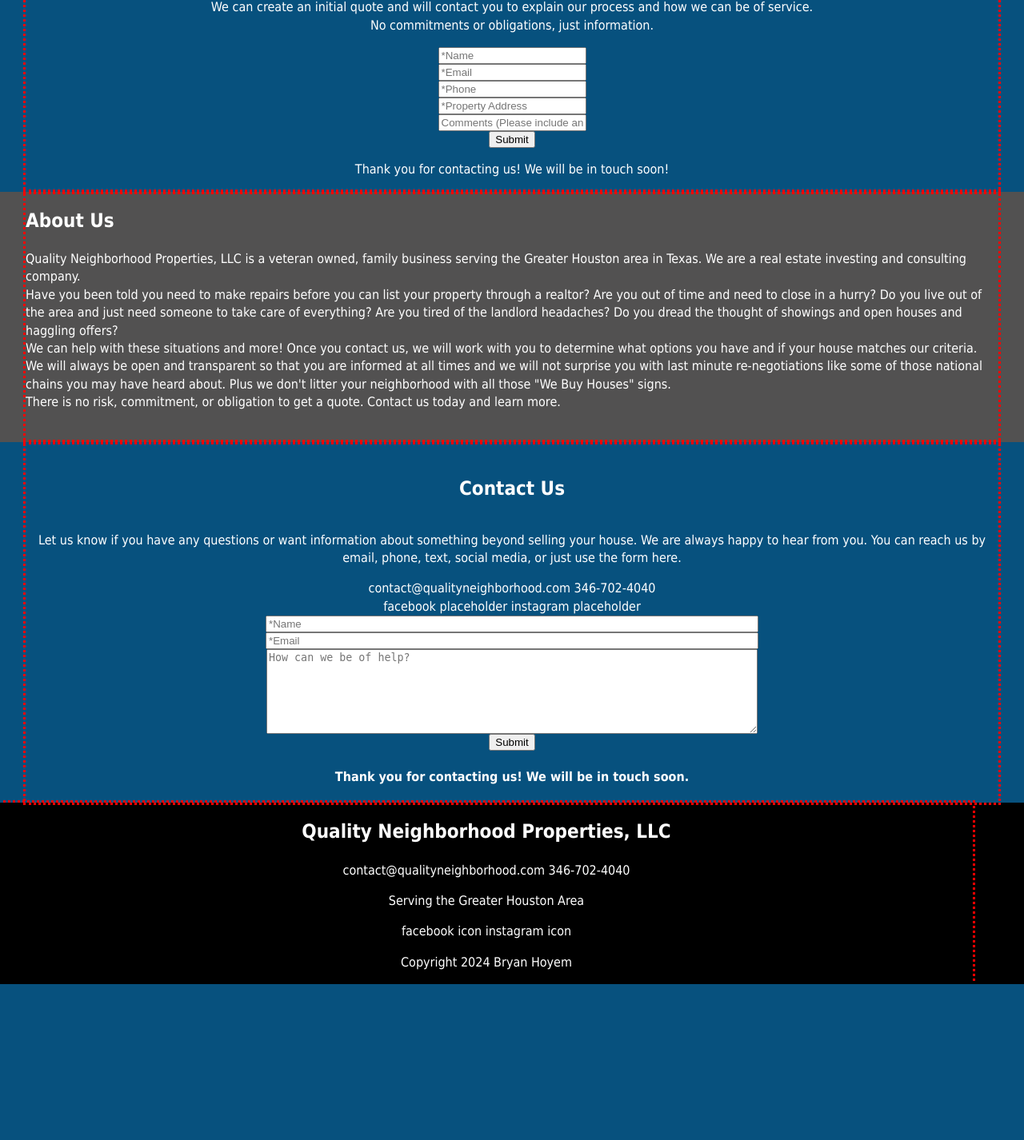
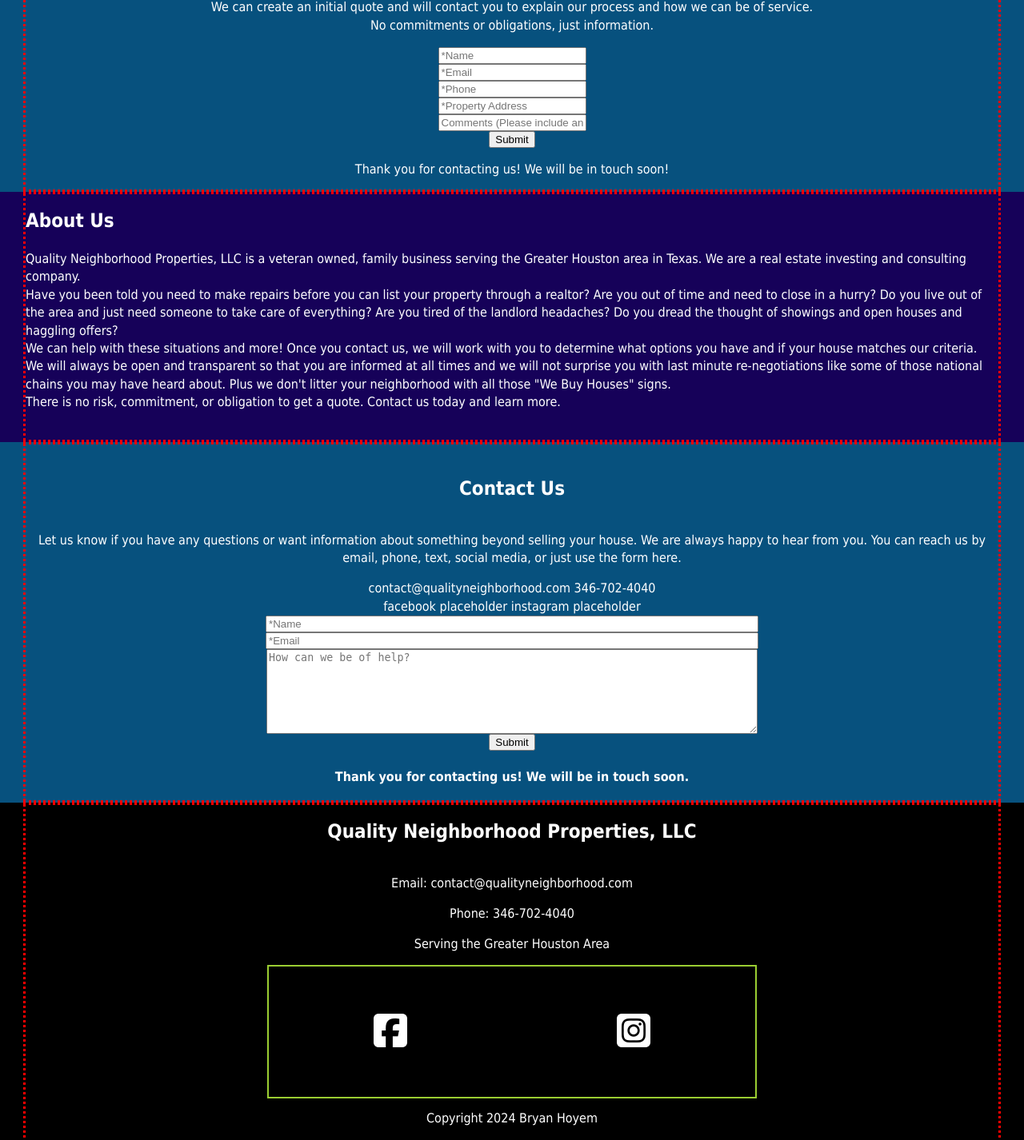
Before and after one commit to bhoyem/qnp-site, a PHP site: page / in a window 1280 px wide. Shown: the part 809-2235 px from the top of the page at 80% size. Before the commit the page ends 2040 px from the top, so only its background shows below. Run offline with PHP 8.4, Linux system fonts and the light colour scheme; some libraries are stand-ins or nearby versions.

Commit message:
Added to css and formatting

```diff
--- a/css/style.css
+++ b/css/style.css
@@ -170,7 +170,7 @@
 
 #aboutus-section {
   color: white;
-  background-color: rgb(82, 81, 81);
+  background-color: #160159;
   display: flex;
   justify-content: center;
 }
@@ -209,6 +209,33 @@
   flex-direction: column;
   justify-content: center;
   text-align: center;
+  align-items: center;
+}
+
+footer .content-wrapper {
+  display: flex;
+  flex-direction: column;
+  justify-content: center;
+  align-items: center;
+  align-content: center;
+}
+
+.footer-social {
+  display: flex;
+  justify-content: space-around;
+  align-items: center;
+  width: 50%;
+  outline: 2px solid yellowgreen;
+  font-size: 3em;
+  color: white;
+}
+
+a:link, a:visited {
+  color: white;
+}
+
+a:hover {
+  color: #44c9f5;
 }
 
 
--- a/index.html
+++ b/index.html
@@ -19,6 +19,9 @@
 
   <link rel="manifest" href="site.webmanifest">
   <meta name="theme-color" content="#fafafa">
+
+  <script src="https://kit.fontawesome.com/b8a2ae3b48.js" crossorigin="anonymous"></script>
+
 </head>
 
 <body>
@@ -129,13 +132,17 @@
     <div class="content-wrapper">
       <h2>Quality Neighborhood Properties, LLC</h2>
       <div class="footer-contact">
-        <email>contact@qualityneighborhood.com</email>
-        <phone>346-702-4040</phone>
+        <p>Email:
+          <email>contact@qualityneighborhood.com</email>
+        </p>
+        <p>Phone:
+          <phone>346-702-4040</phone>
+        </p>
         <p>Serving the Greater Houston Area</p>
       </div>
       <div class="footer-social">
-        <icon>facebook icon</icon>
-        <icon>instagram icon</icon>
+        <p><a href="https://www.facebook.com/QualityNeighborhood/" target="_blank" rel="noopener"><i class="fa-brands fa-square-facebook"></i></a></p>
+        <p><a href="https://www.instagram.com/bryanhoyem" target="_blank" rel="noopener"><i class="fa-brands fa-square-instagram"></i></a></p>
       </div>
       <div class="copyright">
         <p>Copyright 2024 Bryan Hoyem</p>
```
